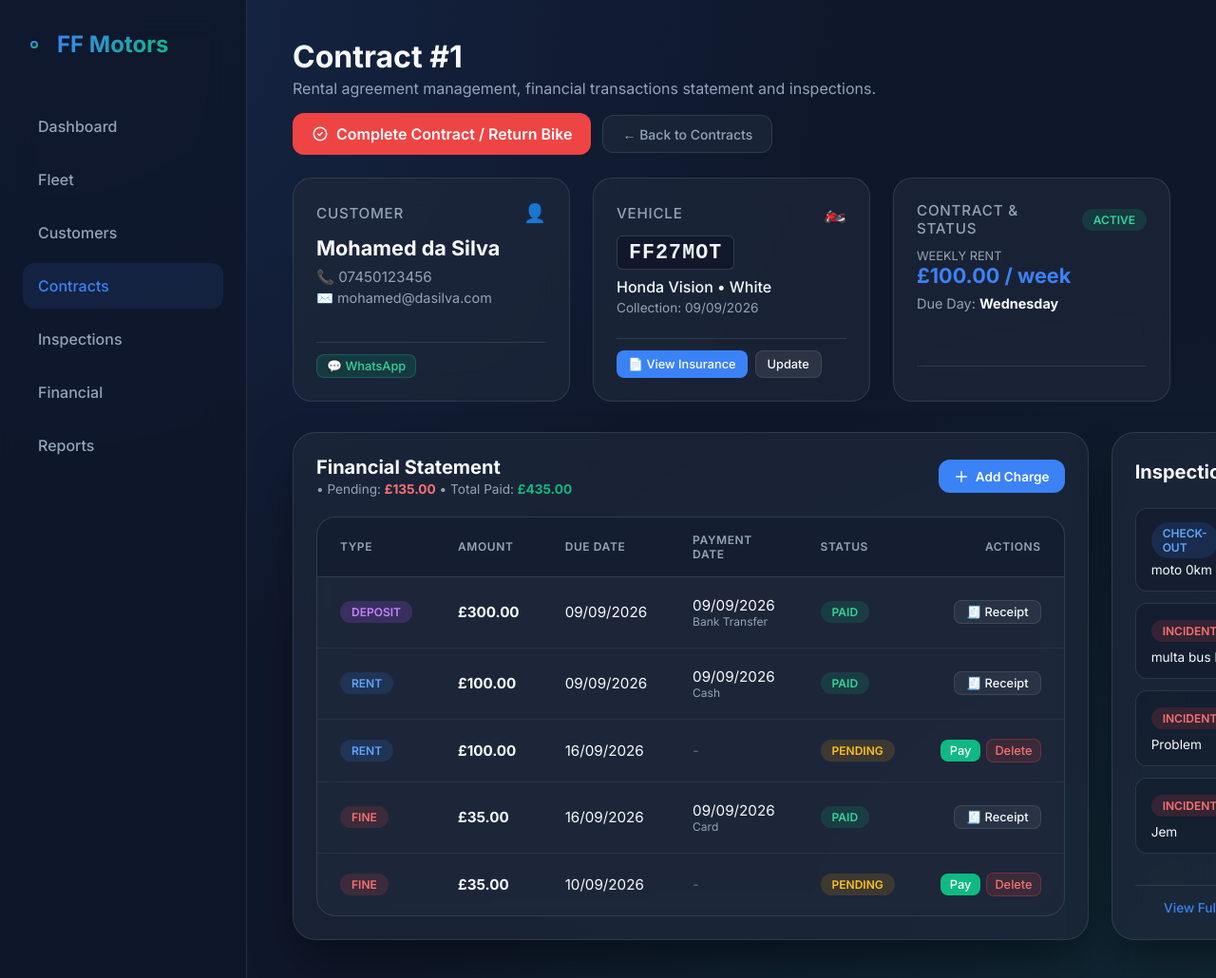
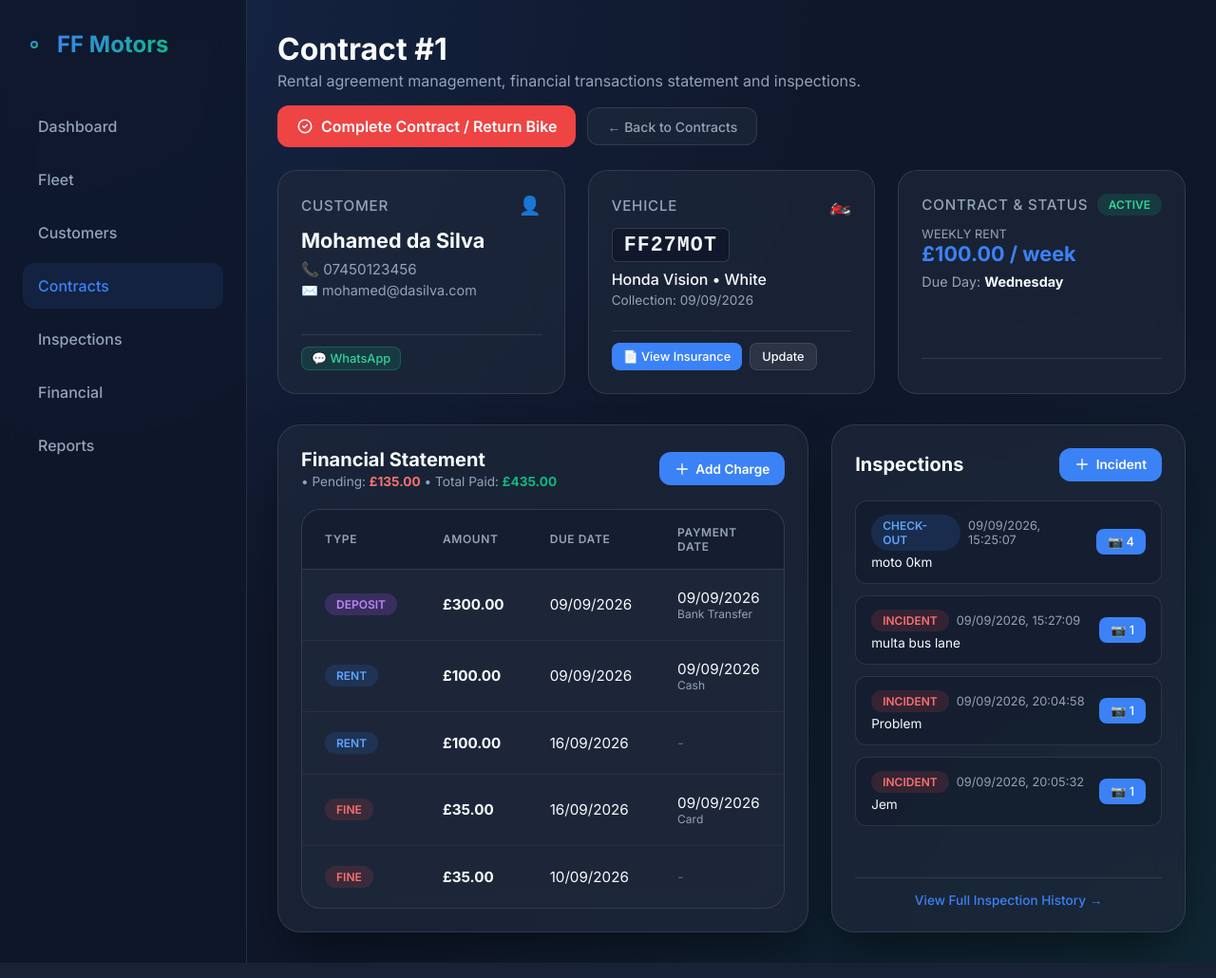
Before and after one commit to tmuniz570/vehicle-rental-management, a Flask app: page /contratos/1 in a window 1280 px wide. Shown: the whole page at 95% size. Run offline with Flask 3, Linux system fonts and the light colour scheme; data comes from the database, SQL or seed files in the repository; some libraries are stand-ins or nearby versions.

Commit message:
fix: eliminate card clipping by adding minmax grid bounds and enabling horizontal scroll fallback

```diff
--- a/static/css/styles.css
+++ b/static/css/styles.css
@@ -22,7 +22,6 @@
 html, body {
     width: 100%;
     min-height: 100vh;
-    overflow-x: hidden;
 }
 
 body {
@@ -327,9 +326,9 @@ body {
     flex: 1;
     min-width: 0;
     max-width: 100%;
-    padding: 2.5rem 3rem;
+    padding: 2rem 2rem;
     overflow-y: auto;
-    overflow-x: hidden;
+    overflow-x: auto;
 }
 
 /* Secondary Action Button & Utilities */
@@ -382,11 +381,17 @@ body {
 /* Responsive Split Grid */
 .contract-details-grid {
     display: grid;
-    grid-template-columns: 2fr 1fr;
+    grid-template-columns: minmax(0, 1.8fr) minmax(300px, 1.2fr);
     gap: 1.5rem;
+    width: 100%;
 }
 
-@media (max-width: 960px) {
+.contract-details-grid > * {
+    min-width: 0;
+    max-width: 100%;
+}
+
+@media (max-width: 1200px) {
     .contract-details-grid {
         grid-template-columns: 1fr;
     }
@@ -409,9 +414,15 @@ body {
 /* Dashboard Grid */
 .dashboard-grid {
     display: grid;
-    grid-template-columns: repeat(auto-fit, minmax(240px, 1fr));
+    grid-template-columns: repeat(auto-fit, minmax(min(250px, 100%), 1fr));
     gap: 1.5rem;
-    margin-bottom: 3rem;
+    margin-bottom: 2.5rem;
+    width: 100%;
+}
+
+.dashboard-grid > * {
+    min-width: 0;
+    max-width: 100%;
 }
 
 .stat-card {
--- a/templates/detalhe_contrato.html
+++ b/templates/detalhe_contrato.html
@@ -20,7 +20,7 @@
 </div>
 
 <!-- 3 Summary Cards at Top -->
-<div class="dashboard-grid" style="grid-template-columns: repeat(auto-fit, minmax(280px, 1fr)); gap: 1.5rem; margin-bottom: 2rem;">
+<div class="dashboard-grid" style="grid-template-columns: repeat(auto-fit, minmax(min(260px, 100%), 1fr)); gap: 1.5rem; margin-bottom: 2rem;">
     <!-- Customer Card -->
     <div class="stat-card" style="padding: 1.5rem; display: flex; flex-direction: column; justify-content: space-between;">
         <div>
```
